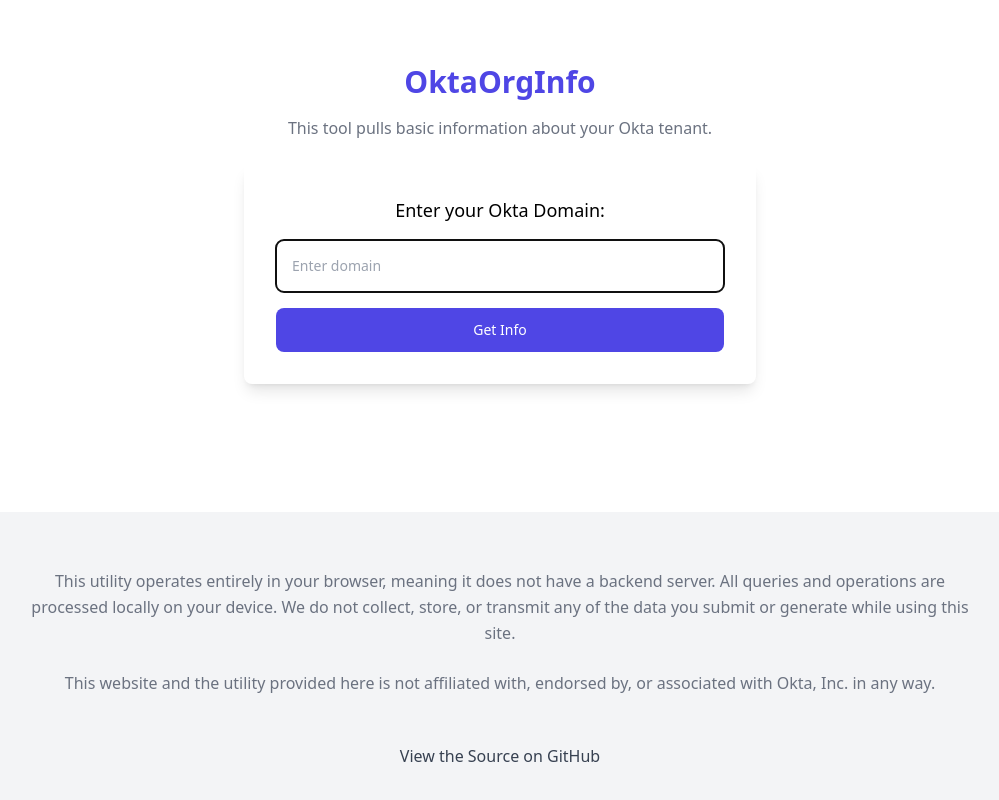
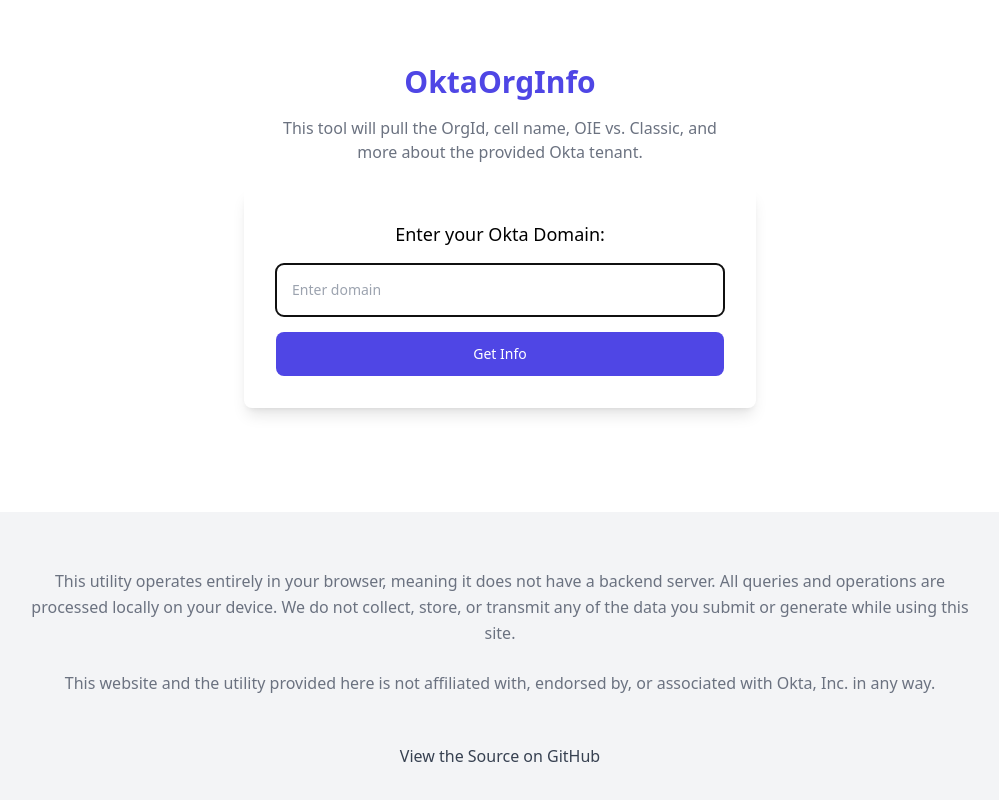
Before and after one commit to dlamkins/OktaOrgInfo, a React (Create React App) app: page / in a window 1280 px wide. Shown: the whole page, without its empty margins (140-1139 px from the left). Built offline with nearby package versions, Linux system fonts and the light colour scheme.

Commit message:
Added better descriptions of the data it pulls.

```diff
--- a/public/index.html
+++ b/public/index.html
@@ -5,7 +5,7 @@
     <meta name="viewport" content="width=device-width, initial-scale=1" />
     <meta
       name="description"
-      content="A utility to pull basic information about a given Okta tenant."
+      content="A utility to pull basic information about a given Okta tenant such as OrgId, the cell, and custom domains."
     />
     <title>OktaOrgInfo</title>
   </head>
--- a/src/App.js
+++ b/src/App.js
@@ -99,7 +99,7 @@
             <h1 className="text-center text-2xl font-bold text-indigo-600 sm:text-3xl">OktaOrgInfo</h1>
 
             <p className="mx-auto mt-4 max-w-md text-center text-gray-500">
-              This tool pulls basic information about your Okta tenant.
+              This tool will pull the OrgId, cell name, OIE vs. Classic, and more about the provided Okta tenant.
             </p>
 
             <div className="mb-0 mt-6 space-y-4 rounded-lg p-4 shadow-lg sm:p-6 lg:p-8">
```
